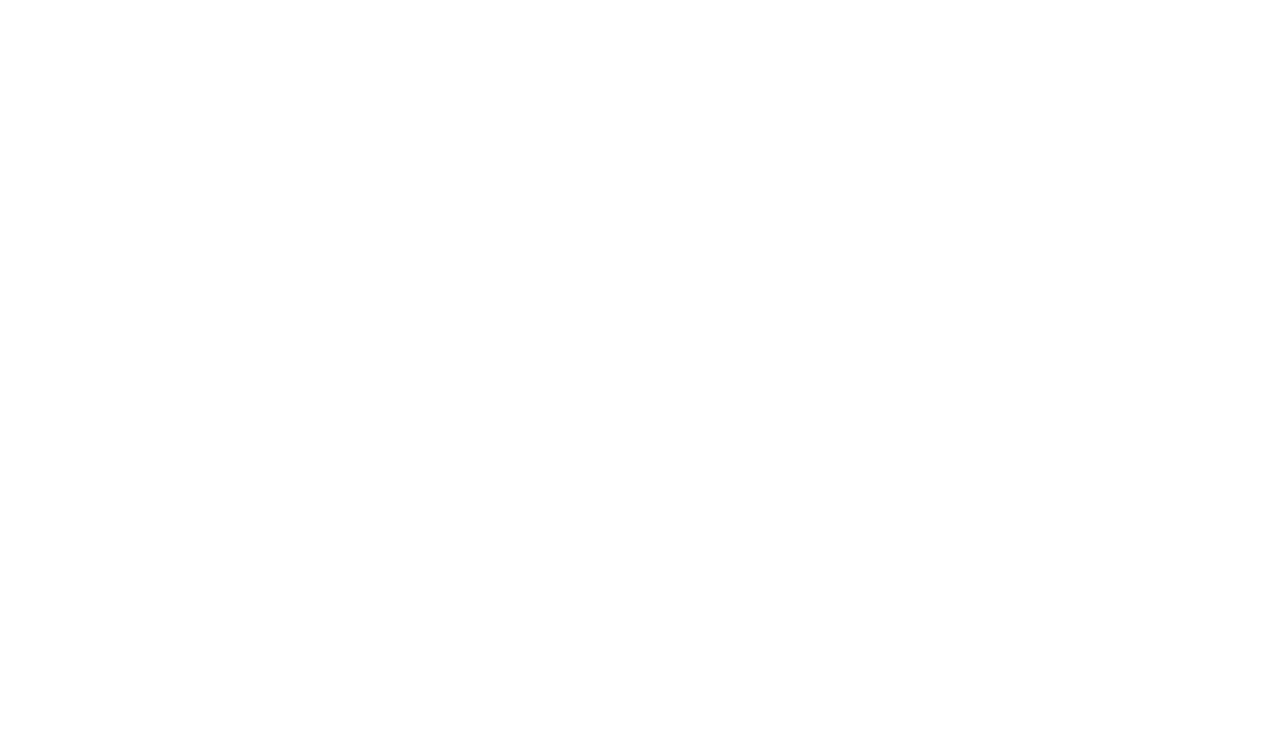
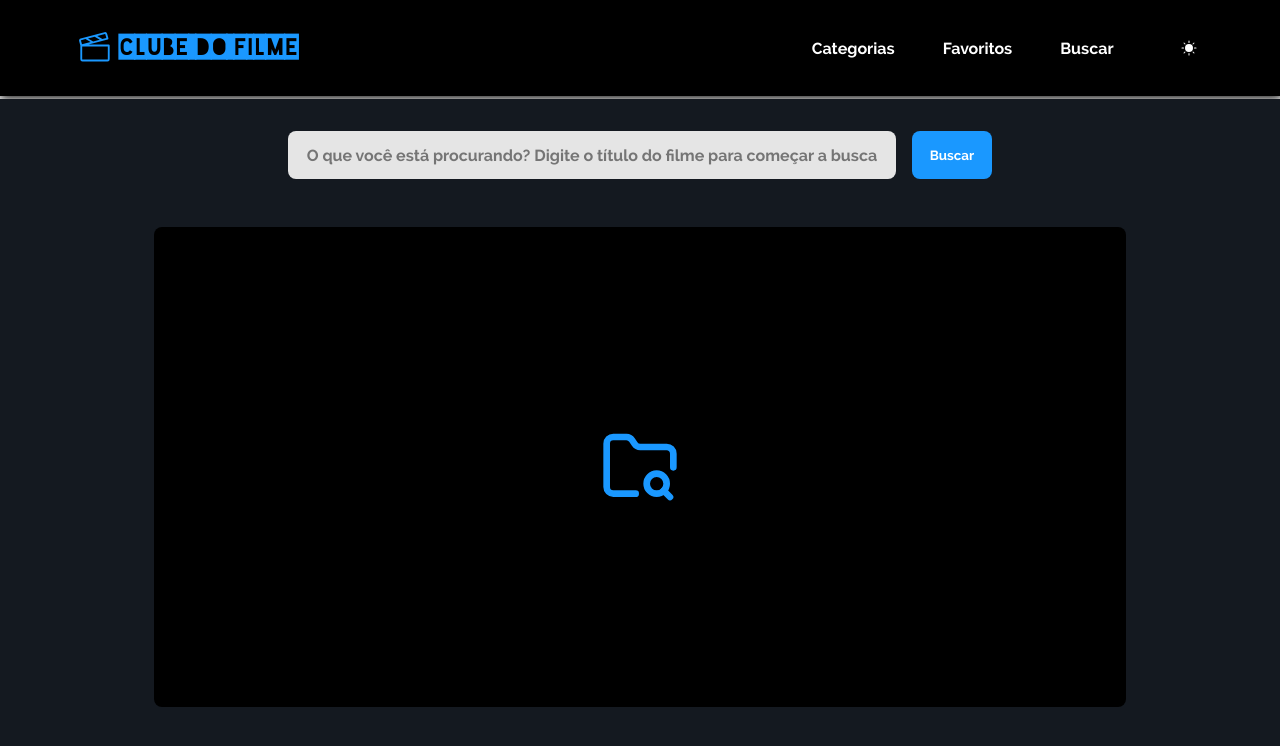
Before and after one commit to augusto-dlima/clube-do-filme, a React (Vite) app: page /#/search in a window 1280 px wide. Shown: the top 746 px of the page. Built offline with nearby package versions, Linux system fonts and the light colour scheme.

Commit message:
Configurando deploy com Github Pages

```diff
--- a/package.json
+++ b/package.json
@@ -1,5 +1,5 @@
 {
-  "homepage":"https://augusto-dlima.github.io/clube-do-filme",
+  "homepage":"https://augusto-dlima.github.io/clube-do-filme/",
   "name": "clube-do-filme",
   "private": true,
   "version": "0.0.0",
--- a/src/App.jsx
+++ b/src/App.jsx
@@ -1,4 +1,4 @@
-import { BrowserRouter } from "react-router-dom"
+import { BrowserRouter, HashRouter } from "react-router-dom"
 import Router from "./components/router"
 import NavBar from "./components/navbar"
 import GlobalStyle from "./styles"
@@ -18,10 +18,10 @@
 
       <ThemeProvider theme={theme}>
         <GlobalStyle />
-        <BrowserRouter basename="/clube-do-filme">
+        <HashRouter>
           <NavBar />
           <Router />
-        </BrowserRouter>
+        </HashRouter>
       </ThemeProvider>
 
 
--- a/src/components/card/index.jsx
+++ b/src/components/card/index.jsx
@@ -13,7 +13,7 @@
 
         <>
 
-            <Link to={`/clube-do-filme/movie/${props.id}`}>
+            <Link to={`/movie/${props.id}`}>
 
                 <DivCardMobile>
 
@@ -58,7 +58,7 @@
 
             {
 
-                width <= 700 ? <CardMobile id={props.id} poster={props.poster} favorite={true}  /> : <Link to={`/clube-do-filme/movie/${props.id}`}>
+                width <= 700 ? <CardMobile id={props.id} poster={props.poster} favorite={true}  /> : <Link to={`/movie/${props.id}`}>
 
                     <DivCard>
 
--- a/src/components/navbar/index.jsx
+++ b/src/components/navbar/index.jsx
@@ -86,21 +86,21 @@
                         <ListNav>
 
 
-                            <Link to={'/clube-do-filme/genres'}>
+                            <Link to={'/genres'}>
 
                                 <ListItem>Categorias</ListItem>
 
                             </Link>
 
 
-                            <Link to={'/clube-do-filme/favorites'}>
+                            <Link to={'/favorites'}>
 
                                 <ListItem>Favoritos</ListItem>
 
                             </Link>
 
 
-                            <Link to={'/clube-do-filme/search'}>
+                            <Link to={'/search'}>
 
                                 <ListItem>Buscar</ListItem>
 
--- a/src/components/router/index.jsx
+++ b/src/components/router/index.jsx
@@ -19,11 +19,11 @@
             <Routes>
 
                 <Route path='/clube-do-filme' element={<Home />} />
-                <Route path='/clube-do-filme/genres' element={<Genres />} />
-                <Route path='/clube-do-filme/genre/:id' element={<Genre />} />
-                <Route path='/clube-do-filme/movie/:id' element={<MovieDetails />} />
-                <Route path='/cluble-do-filme/favorites' element={<Favorites />} />
-                <Route path='/clube-do-filme/search' element={<Search />} />
+                <Route path='/genres' element={<Genres />} />
+                <Route path='/genre/:id' element={<Genre />} />
+                <Route path='/movie/:id' element={<MovieDetails />} />
+                <Route path='/favorites' element={<Favorites />} />
+                <Route path='/search' element={<Search />} />
 
 
             </Routes>
--- a/src/pages/movie/index.jsx
+++ b/src/pages/movie/index.jsx
@@ -452,6 +452,13 @@
 
     }
 
+             @media screen and (min-width:1400px){
+
+  width:150%;
+
+
+    }
+
 
 
 
--- a/vite.config.js
+++ b/vite.config.js
@@ -4,5 +4,5 @@
 // https://vite.dev/config/
 export default defineConfig({
   plugins: [react()],
-  base: "/clube-do-filme",
+  base: "/clube-do-filme/",
 })
```
